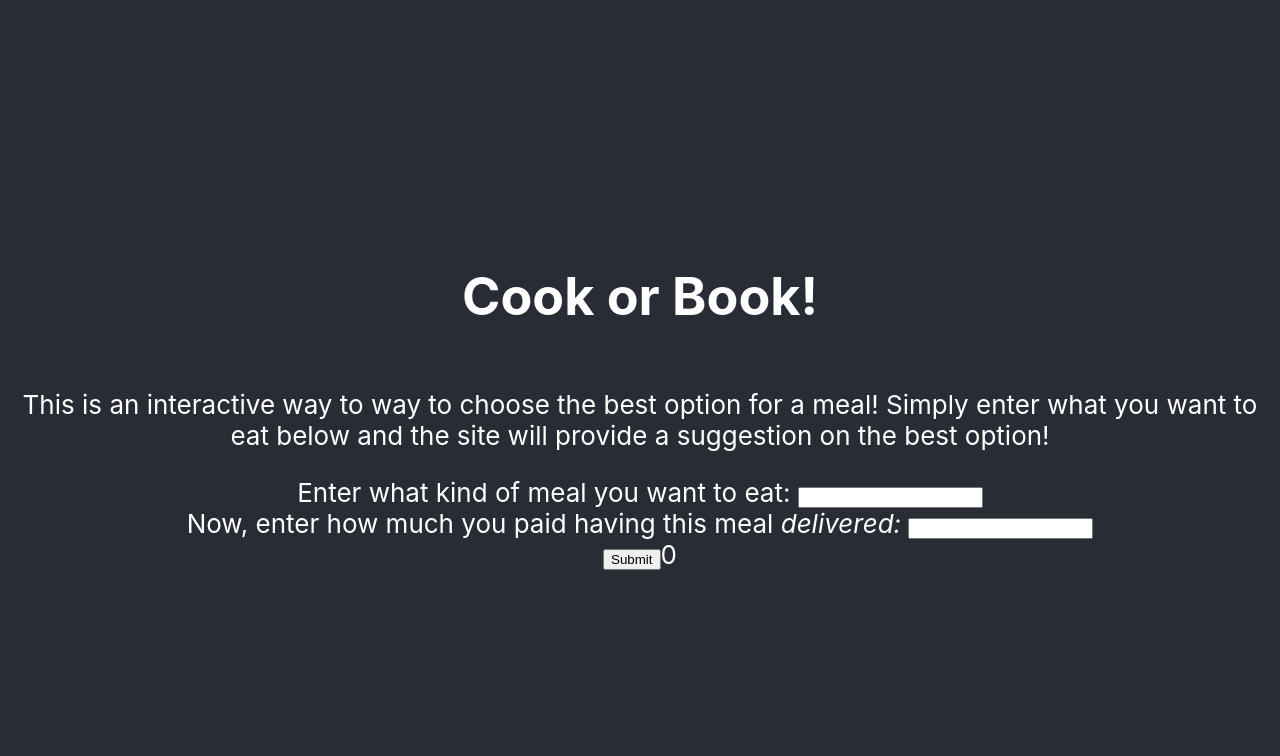
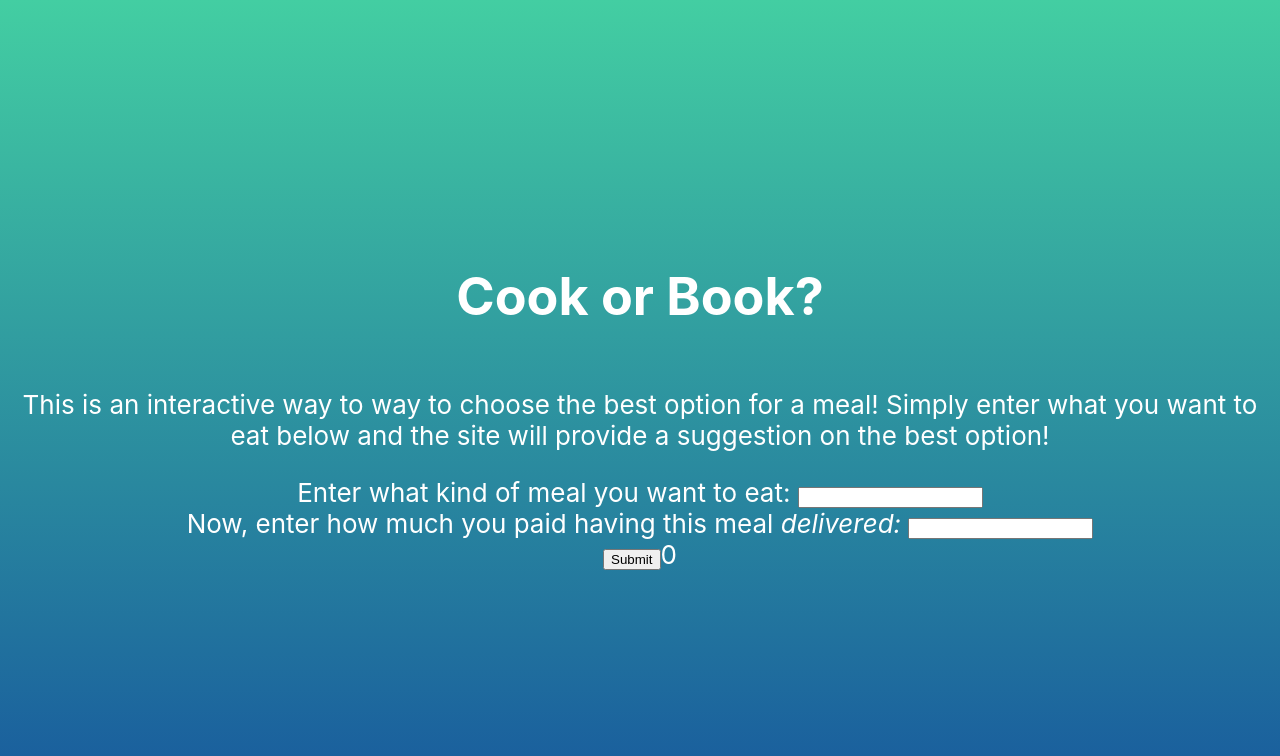
Before and after one commit to codecofee19/cookorbook, a React (Create React App) app: page / in a window 1280 px wide. Shown: the top 756 px of the page. Built offline with nearby package versions, Linux system fonts and the light colour scheme.

Commit message:
most recent changes :P

```diff
--- a/src/App.css
+++ b/src/App.css
@@ -14,7 +14,7 @@
 }
 
 .App-header {
-  background-color: #282c34;
+  background-image: linear-gradient(#43cea2 ,#185a9d);
   min-height: 100vh;
   display: flex;
   flex-direction: column;
@@ -23,6 +23,12 @@
   font-size: calc(10px + 2vmin);
   color: white;
 }
+
+
+
+
+
+
 
 .App-link {
   color: #61dafb;
--- a/src/App.js
+++ b/src/App.js
@@ -5,7 +5,7 @@ function App() {
   return (
     <div className="App">
       <header className="App-header">
-        <h1>Cook or Book!</h1>
+        <h1>Cook or Book?</h1>
         <p>
           This is an interactive way to way to choose the best option for a meal! Simply enter what you want to eat below and the site will provide a suggestion on the best option!
         </p>
```
